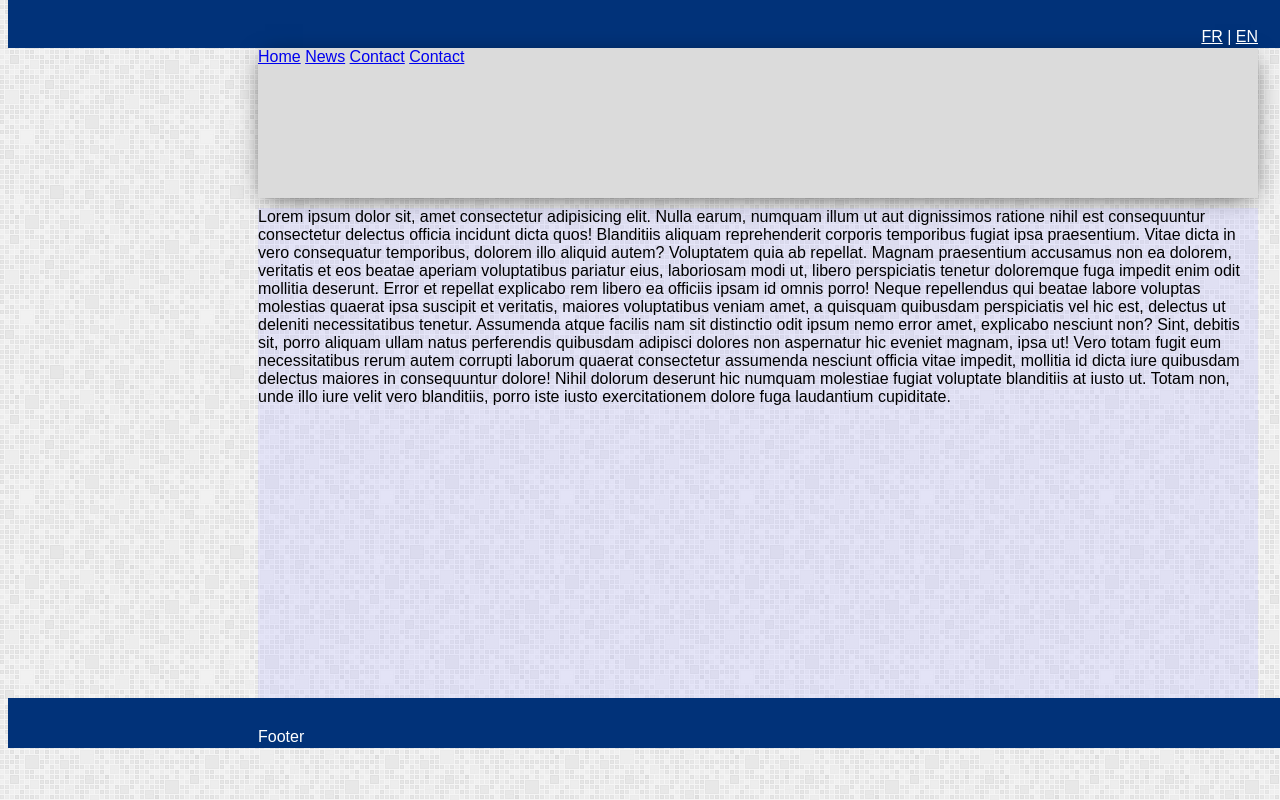
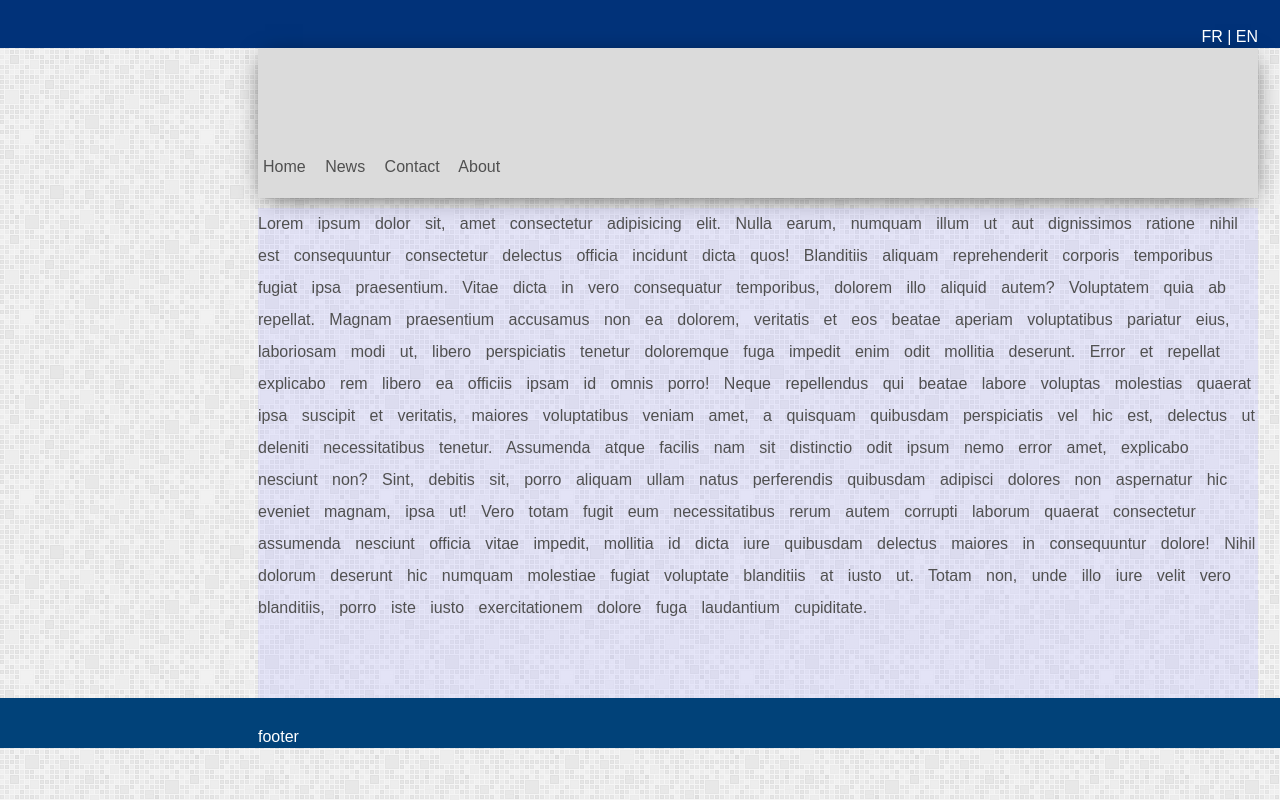
Before and after one commit to OlivierBillant/premiere-maquette, a plain HTML site: page index.html in a window 1280 px wide. Shown: the top 800 px of the page. Drawn offline with Linux system fonts and the light colour scheme.

Commit message:
commit du matin

```diff
--- a/index.html
+++ b/index.html
@@ -10,27 +10,28 @@
 </head>
 
 <body>
-    <Div class="encart">
+    <Div class="encart header">
         <div class="insert"> <a href="index.html" style="color:white">FR</a> | <a href="index.html" style="color:white">EN</a></div>
     </Div>
 
     <Div class="zone shadow">
-        <nav>
-            <a href="index.html">Home</a>
-            <a href="index.html">News</a>
-            <a href="index.html">Contact</a>
-            <a href="index.html">Contact</a>
-        </nav>
+        <div class="insert high">
+            <nav>
+                <a href="index.html" style="color:rgb(80, 80, 80)">Home</a>
+                <a href="index.html" style="color:rgb(80, 80, 80)">News</a>
+                <a href="index.html" style="color:rgb(80, 80, 80)">Contact</a>
+                <a href="index.html" style="color:rgb(80, 80, 80)">About</a>
+            </nav>
+        </div>
     </Div>
 
     <Div class="zone main">
-        Lorem ipsum dolor sit, amet consectetur adipisicing elit. Nulla earum, numquam illum ut aut dignissimos ratione nihil est consequuntur consectetur delectus officia incidunt dicta quos! Blanditiis aliquam reprehenderit corporis temporibus fugiat ipsa praesentium. Vitae dicta in vero consequatur temporibus, dolorem illo aliquid autem? Voluptatem quia ab repellat. Magnam praesentium accusamus non ea dolorem, veritatis et eos beatae aperiam voluptatibus pariatur eius, laboriosam modi ut, libero perspiciatis tenetur doloremque fuga impedit enim odit mollitia deserunt. Error et repellat explicabo rem libero ea officiis ipsam id omnis porro! Neque repellendus qui beatae labore voluptas molestias quaerat ipsa suscipit et veritatis, maiores voluptatibus veniam amet, a quisquam quibusdam perspiciatis vel hic est, delectus ut deleniti necessitatibus tenetur. Assumenda atque facilis nam sit distinctio odit ipsum nemo error amet, explicabo nesciunt non? Sint, debitis sit, porro aliquam ullam natus perferendis quibusdam adipisci dolores non aspernatur hic eveniet magnam, ipsa ut! Vero totam fugit eum necessitatibus rerum autem corrupti laborum quaerat consectetur assumenda nesciunt officia vitae impedit, mollitia id dicta iure quibusdam delectus maiores in consequuntur dolore! Nihil dolorum deserunt hic numquam molestiae fugiat voluptate blanditiis at iusto ut. Totam non, unde illo iure velit vero blanditiis, porro iste iusto exercitationem dolore fuga laudantium cupiditate.
+            Lorem ipsum dolor sit, amet consectetur adipisicing elit. Nulla earum, numquam illum ut aut dignissimos ratione nihil est consequuntur consectetur delectus officia incidunt dicta quos! Blanditiis aliquam reprehenderit corporis temporibus fugiat ipsa praesentium. Vitae dicta in vero consequatur temporibus, dolorem illo aliquid autem? Voluptatem quia ab repellat. Magnam praesentium accusamus non ea dolorem, veritatis et eos beatae aperiam voluptatibus pariatur eius, laboriosam modi ut, libero perspiciatis tenetur doloremque fuga impedit enim odit mollitia deserunt. Error et repellat explicabo rem libero ea officiis ipsam id omnis porro! Neque repellendus qui beatae labore voluptas molestias quaerat ipsa suscipit et veritatis, maiores voluptatibus veniam amet, a quisquam quibusdam perspiciatis vel hic est, delectus ut deleniti necessitatibus tenetur. Assumenda atque facilis nam sit distinctio odit ipsum nemo error amet, explicabo nesciunt non? Sint, debitis sit, porro aliquam ullam natus perferendis quibusdam adipisci dolores non aspernatur hic eveniet magnam, ipsa ut! Vero totam fugit eum necessitatibus rerum autem corrupti laborum quaerat consectetur assumenda nesciunt officia vitae impedit, mollitia id dicta iure quibusdam delectus maiores in consequuntur dolore! Nihil dolorum deserunt hic numquam molestiae fugiat voluptate blanditiis at iusto ut. Totam non, unde illo iure velit vero blanditiis, porro iste iusto exercitationem dolore fuga laudantium cupiditate.
     </Div>
 
 
     <Div class="encart footer">
-        <div class="insert footer">Footer</div>
-
+        <div class="insert">footer</div>
     </Div>
 
 
--- a/style.css
+++ b/style.css
@@ -3,30 +3,39 @@ body{
     background-image: url(img/bg.png);
     font-family: Arial, Helvetica, sans-serif;
 }
+a{
+    text-decoration: none;
+}
 .encart{
     color:white;
-    background-color:#013279;
     width:1500px;
     height: 50px;
-    text-align: right;
     margin-top: -10px;
+    margin-left: -10px;
 }
-
+.header{
+    background-color:#013279;
+    text-align: right !important;
+}
+.footer{
+    background-color:#014279 !important;
+    text-align: left !important;
+}
 .insert{
-    color:white !important;
     width:1000px;
     height: 50px;
-    text-align: right;
-    margin-left:  250px;
+    margin-left:  260px;
     margin-top:  0;
     padding-top: 30px !important;
 }
-.footer{
-    text-align: left !important;
+.high{
+    margin-left: 5px !important;
+    padding-top: 110px !important;
+    word-spacing: 15px !important;
+}
 
-}
 .zone{
-    color:black;
+    color:rgb(80, 80, 80);
     background-color: #dbdbdb;
     width: 1000px;
     height: 150px;
@@ -38,6 +47,9 @@ body{
     height: 500px !important;
     background-color:rgba(192, 192, 912, 0.3);
     margin-top: 10px;
+    word-spacing: 10px !important;
+    line-height: 2 !important;
+
 }
 .shadow{
     -webkit-box-shadow: 0px 5px 24px -7px rgba(0,0,0,0.74);
```
Also changed, not shown: 1 other file.
